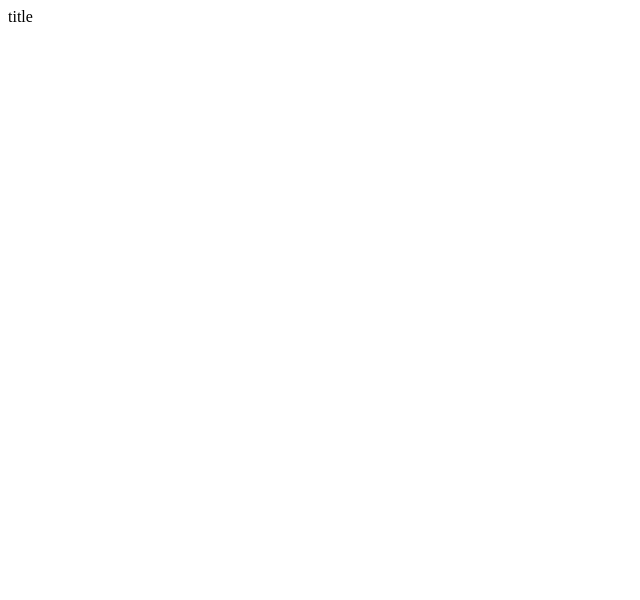
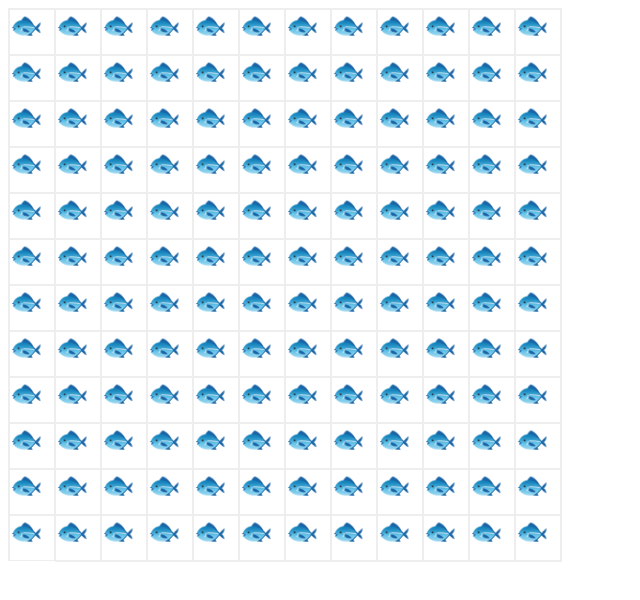
Before and after one commit to alexiskoss/explorable-visualization, a plain HTML site: page index.html in a window 1280 px wide. Shown: the whole page, without its empty margins (0-640 px from the left). Drawn offline with nearby package versions, Linux system fonts and the light colour scheme; a web font is replaced by a local one.

Commit message:
Create basic grid system

```diff
--- a/css/styles.css
+++ b/css/styles.css
@@ -0,0 +1,44 @@
+@font-face {
+    font-family: 'OpenSansEmoji';
+    src: url(fonts/OpenSansEmoji/otf);
+}
+
+body {
+    font-family: 'OpenSansEmoji';
+    font-weight: 100;
+}
+
+/* grid */
+#grid-container {
+    width: 572px;
+    height: 572px;
+    font-size: 26px;
+}
+
+#grid-container > div {
+    width: 572px;
+    height: 44px;
+}
+
+#grid-container > div > div {
+    width: 44px;
+    height: 44px;
+    border: 1px solid #eeeeee;
+    float: left;
+}
+
+.border-top {
+    border-top: 2px solid #eeeeee!important;
+}
+
+.border-left {
+    border-left: 2px solid #eeeeee!important;
+}
+
+.border-right {
+    border-right: 2px solid #eeeeee!important;
+}
+
+.border-bottom {
+    border-bottom: 2px solid #eeeeee!important;
+}
--- a/index.html
+++ b/index.html
@@ -5,9 +5,180 @@
 </head>
 <body>
   <div id="header">
-      <span class="mdl-layout-title">title</span>
+
   </div>
-  <script defer src="https://code.getmdl.io/1.3.0/material.min.js"></script>
+  <div id="grid-container">
+    <div>
+      <!-- row 1 -->
+      <div class="border-top border-left">🐟</div>
+      <div class="border-top">🐟</div>
+      <div class="border-top">🐟</div>
+      <div class="border-top">🐟</div>
+      <div class="border-top">🐟</div>
+      <div class="border-top">🐟</div>
+      <div class="border-top">🐟</div>
+      <div class="border-top">🐟</div>
+      <div class="border-top">🐟</div>
+      <div class="border-top">🐟</div>
+      <div class="border-top">🐟</div>
+      <div class="border-top border-right">🐟</div>
+
+      <!-- row 2 -->
+      <div class="border-left">🐟</div>
+      <div>🐟</div>
+      <div>🐟</div>
+      <div>🐟</div>
+      <div>🐟</div>
+      <div>🐟</div>
+      <div>🐟</div>
+      <div>🐟</div>
+      <div>🐟</div>
+      <div>🐟</div>
+      <div>🐟</div>
+      <div class="border-right">🐟</div>
+
+      <!-- row 3 -->
+      <div class="border-left">🐟</div>
+      <div>🐟</div>
+      <div>🐟</div>
+      <div>🐟</div>
+      <div>🐟</div>
+      <div>🐟</div>
+      <div>🐟</div>
+      <div>🐟</div>
+      <div>🐟</div>
+      <div>🐟</div>
+      <div>🐟</div>
+      <div class="border-right">🐟</div>
+
+      <!-- row 4 -->
+      <div class="border-left">🐟</div>
+      <div>🐟</div>
+      <div>🐟</div>
+      <div>🐟</div>
+      <div>🐟</div>
+      <div>🐟</div>
+      <div>🐟</div>
+      <div>🐟</div>
+      <div>🐟</div>
+      <div>🐟</div>
+      <div>🐟</div>
+      <div class="border-right">🐟</div>
+
+      <!-- row 5 -->
+      <div class="border-left">🐟</div>
+      <div>🐟</div>
+      <div>🐟</div>
+      <div>🐟</div>
+      <div>🐟</div>
+      <div>🐟</div>
+      <div>🐟</div>
+      <div>🐟</div>
+      <div>🐟</div>
+      <div>🐟</div>
+      <div>🐟</div>
+      <div class="border-right">🐟</div>
+
+      <!-- row 6 -->
+      <div class="border-left">🐟</div>
+      <div>🐟</div>
+      <div>🐟</div>
+      <div>🐟</div>
+      <div>🐟</div>
+      <div>🐟</div>
+      <div>🐟</div>
+      <div>🐟</div>
+      <div>🐟</div>
+      <div>🐟</div>
+      <div>🐟</div>
+      <div class="border-right">🐟</div>
+
+      <!-- row 7 -->
+      <div class="border-left">🐟</div>
+      <div>🐟</div>
+      <div>🐟</div>
+      <div>🐟</div>
+      <div>🐟</div>
+      <div>🐟</div>
+      <div>🐟</div>
+      <div>🐟</div>
+      <div>🐟</div>
+      <div>🐟</div>
+      <div>🐟</div>
+      <div class="border-right">🐟</div>
+
+      <!-- row 8 -->
+      <div class="border-left">🐟</div>
+      <div>🐟</div>
+      <div>🐟</div>
+      <div>🐟</div>
+      <div>🐟</div>
+      <div>🐟</div>
+      <div>🐟</div>
+      <div>🐟</div>
+      <div>🐟</div>
+      <div>🐟</div>
+      <div>🐟</div>
+      <div class="border-right">🐟</div>
+
+      <!-- row 9 -->
+      <div class="border-left">🐟</div>
+      <div>🐟</div>
+      <div>🐟</div>
+      <div>🐟</div>
+      <div>🐟</div>
+      <div>🐟</div>
+      <div>🐟</div>
+      <div>🐟</div>
+      <div>🐟</div>
+      <div>🐟</div>
+      <div>🐟</div>
+      <div class="border-right">🐟</div>
+
+      <!-- row 10 -->
+      <div class="border-left">🐟</div>
+      <div>🐟</div>
+      <div>🐟</div>
+      <div>🐟</div>
+      <div>🐟</div>
+      <div>🐟</div>
+      <div>🐟</div>
+      <div>🐟</div>
+      <div>🐟</div>
+      <div>🐟</div>
+      <div>🐟</div>
+      <div class="border-right">🐟</div>
+
+      <!-- row 11 -->
+      <div class="border-left">🐟</div>
+      <div>🐟</div>
+      <div>🐟</div>
+      <div>🐟</div>
+      <div>🐟</div>
+      <div>🐟</div>
+      <div>🐟</div>
+      <div>🐟</div>
+      <div>🐟</div>
+      <div>🐟</div>
+      <div>🐟</div>
+      <div class="border-right">🐟</div>
+
+      <!-- row 12 -->
+      <div class="border-left">🐟</div>
+      <div class="border-bottom">🐟</div>
+      <div class="border-bottom">🐟</div>
+      <div class="border-bottom">🐟</div>
+      <div class="border-bottom">🐟</div>
+      <div class="border-bottom">🐟</div>
+      <div class="border-bottom">🐟</div>
+      <div class="border-bottom">🐟</div>
+      <div class="border-bottom">🐟</div>
+      <div class="border-bottom">🐟</div>
+      <div class="border-bottom">🐟</div>
+      <div class="border-right border-bottom">🐟</div>
+
+    </div>
+  </div>
   <script src="//d3js.org/d3.v3.min.js"></script>
   <script src="http://code.jquery.com/jquery-1.10.2.js"></script>
   <script defer src="js/index.js"></script>
```
Also changed, not shown: css/fonts/OpenSansEmoji.otf (added).
